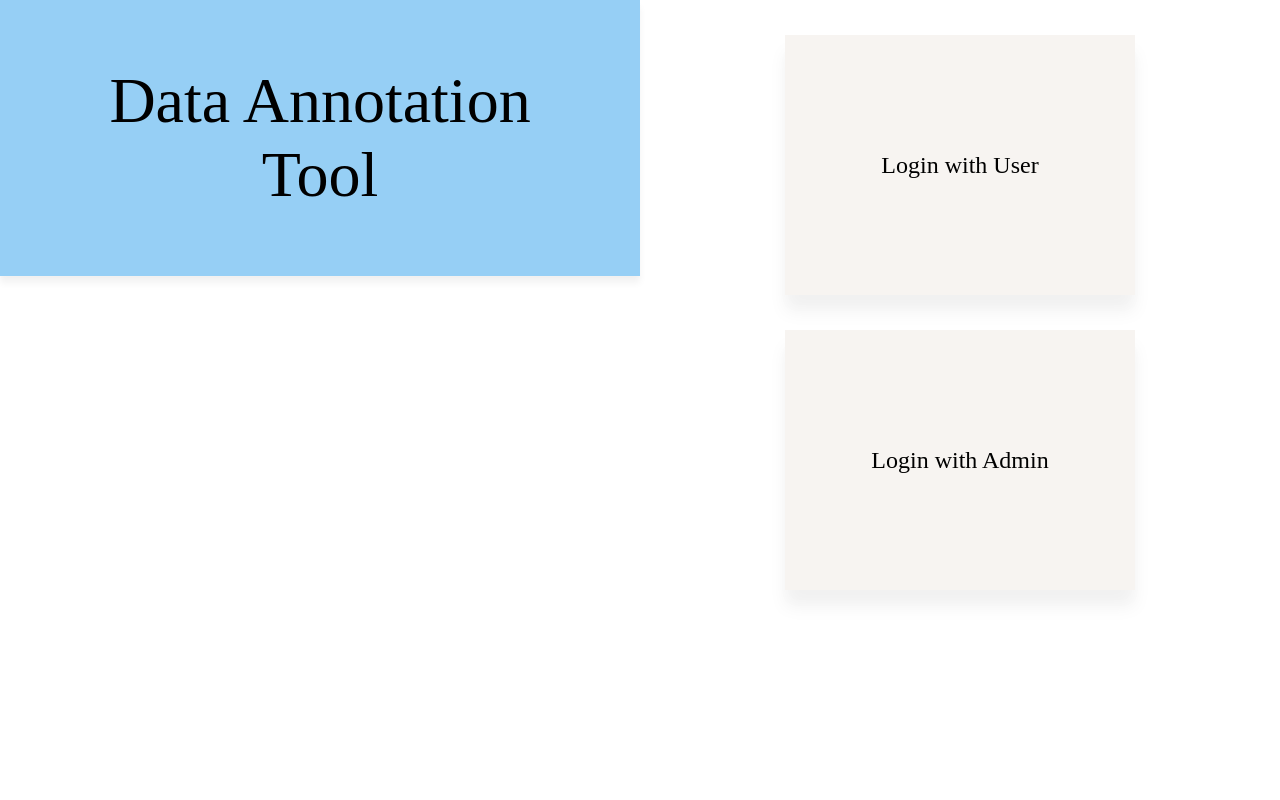
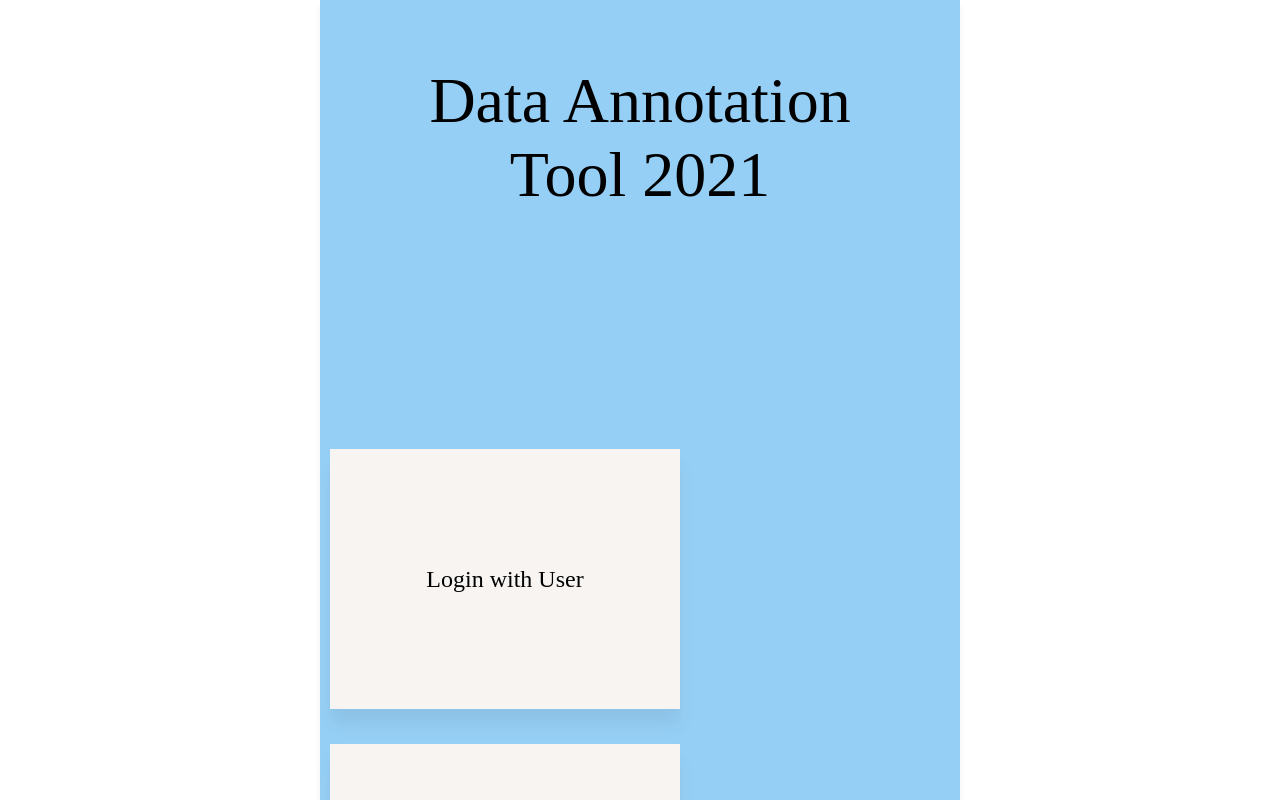
Before and after one commit to lltphs/Graphicanno-3D, a React (Create React App) app in the folder frontend/: page /home in a window 1280 px wide. Shown: the top 800 px of the page. Built offline with nearby package versions, Linux system fonts and the light colour scheme.

Commit message:
update port

```diff
--- a/frontend/src/pages/Home/index.tsx
+++ b/frontend/src/pages/Home/index.tsx
@@ -45,24 +45,29 @@ const Home = (): JSX.Element => {
     <div className="home-container">
       <Helmet>
         <meta charSet="utf-8" />
-        <title>DAT 2 | Home</title>
+        <title>DAT 2 | Homepage</title>
         <link rel="canonical" href="http://mysite.com/example" />
       </Helmet>
-      <div className="home">
+      <div className="home" style={{margin: 'auto'}}>
         <div className="c-nameapp">
           <Link
             to={path}
-            style={{ color: 'inherit', textDecoration: 'inherit' }}
+            style={{ color: 'black', textDecoration: 'inherit' }}
           >
-            <p id="i-homepage">Data Annotation Tool</p>
+            <p id="i-homepage">Data Annotation Tool 2021</p>
+            <Switch>
+              <Route exact path={path} render={() => <HomeContent url={url} />} />
+              <Route exact path={`${path}/user`} render={() => <LoginForm />} />
+              <Route exact path={`${path}/admin`} render={() => <LoginWithAdmin />} />
+            </Switch>
           </Link>
         </div>
       </div>
-      <Switch>
+      {/* <Switch>
         <Route exact path={path} render={() => <HomeContent url={url} />} />
         <Route exact path={`${path}/user`} render={() => <LoginForm />} />
         <Route exact path={`${path}/admin`} render={() => <LoginWithAdmin />} />
-      </Switch>
+      </Switch> */}
     </div>
   );
 };
```
Also changed, not shown: 1 other file (tests, documents, lock files or other folders).
